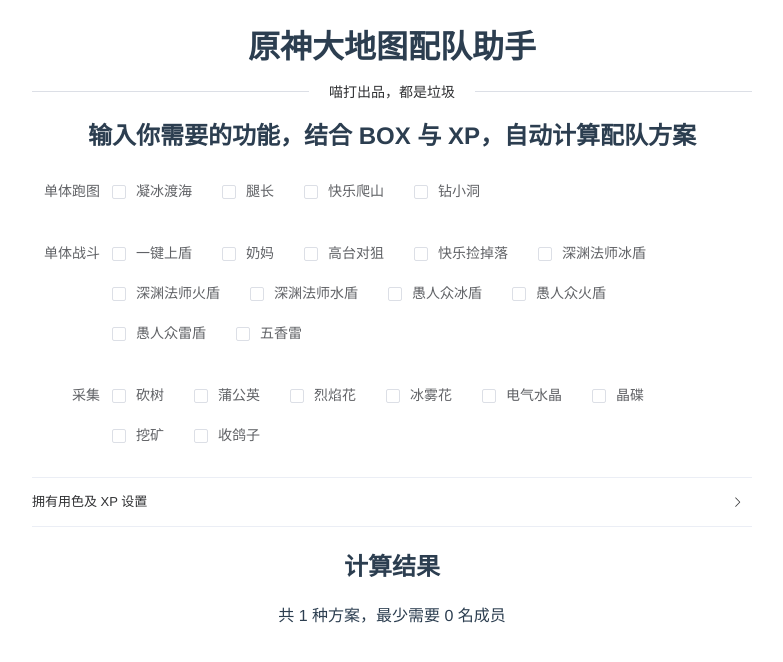
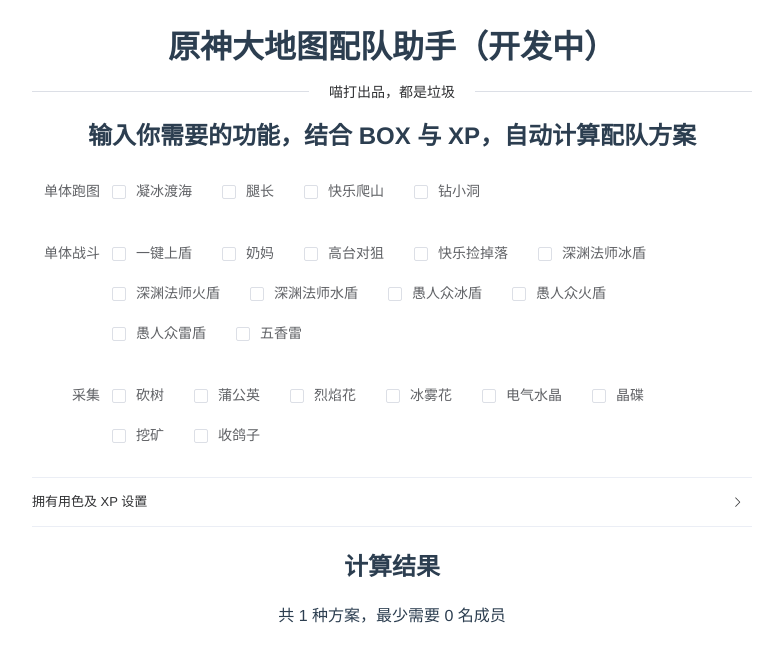
Before and after one commit to rolevax/genshin-team-helper, a Vue app: page / in a window 1280 px wide. Shown: the top 662 px of the page, without its empty margins (248-1031 px from the left). Built offline with nearby package versions, Linux system fonts and the light colour scheme.

Commit message:
change page title

```diff
--- a/public/index.html
+++ b/public/index.html
@@ -5,7 +5,7 @@
     <meta http-equiv="X-UA-Compatible" content="IE=edge">
     <meta name="viewport" content="width=device-width,initial-scale=1.0">
     <link rel="icon" href="<%= BASE_URL %>favicon.ico">
-    <title><%= htmlWebpackPlugin.options.title %></title>
+    <title>原神大地图配队助手 | 喵打</title>
   </head>
   <body>
     <noscript>
--- a/src/App.vue
+++ b/src/App.vue
@@ -1,6 +1,6 @@
 <template>
   <div :style="{ width: pageWidth, margin: '0 auto'}">
-    <h1>原神大地图配队助手</h1>
+    <h1>原神大地图配队助手（开发中）</h1>
     <el-divider>喵打出品，都是垃圾</el-divider>
     <h2>输入你需要的功能，结合 BOX 与 XP，自动计算配队方案</h2>
     <MainForm />
@@ -29,6 +29,9 @@
     isMobile() {
       return /Android|webOS|iPhone|iPad|iPod|BlackBerry|IEMobile|Opera Mini/i.test(navigator.userAgent)
     }
+  },
+  metaInfo: {
+    title: "原神大地图配队助手 | 喵打"
   }
 }
 </script>
```
